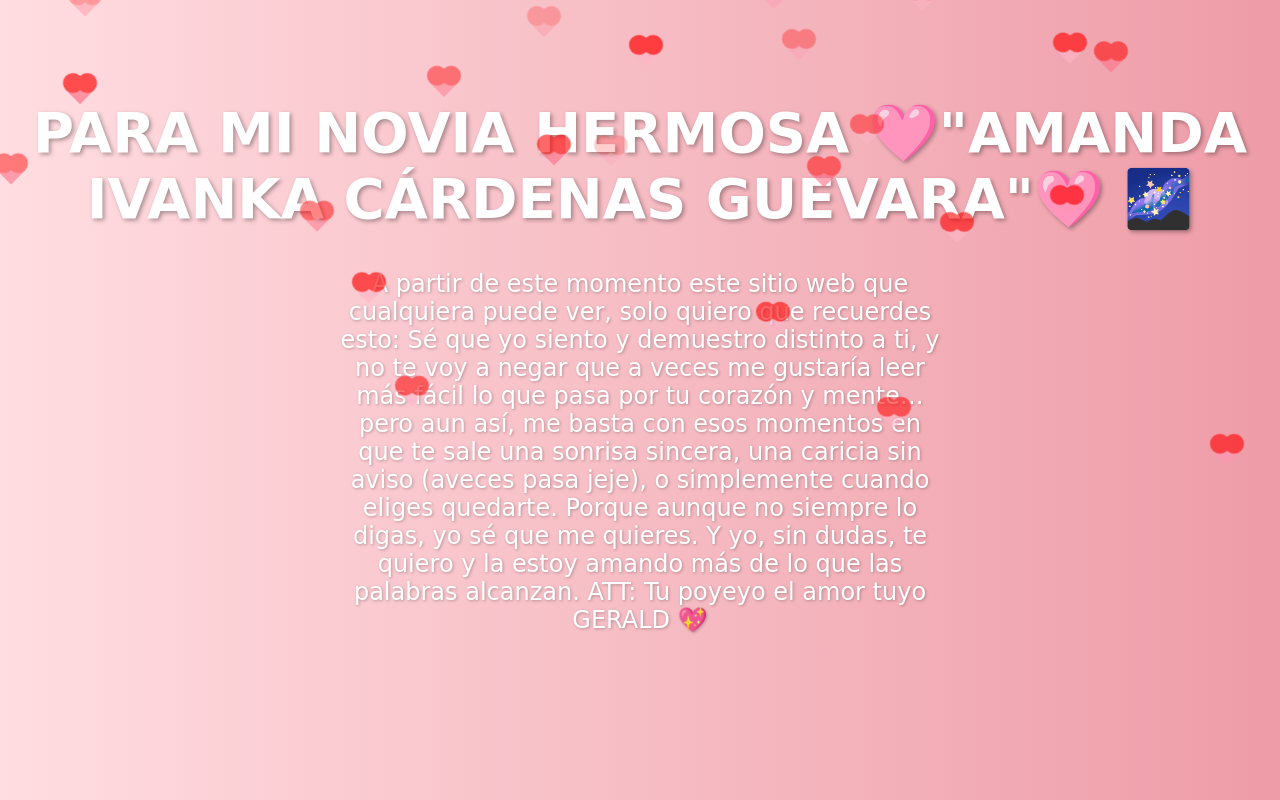
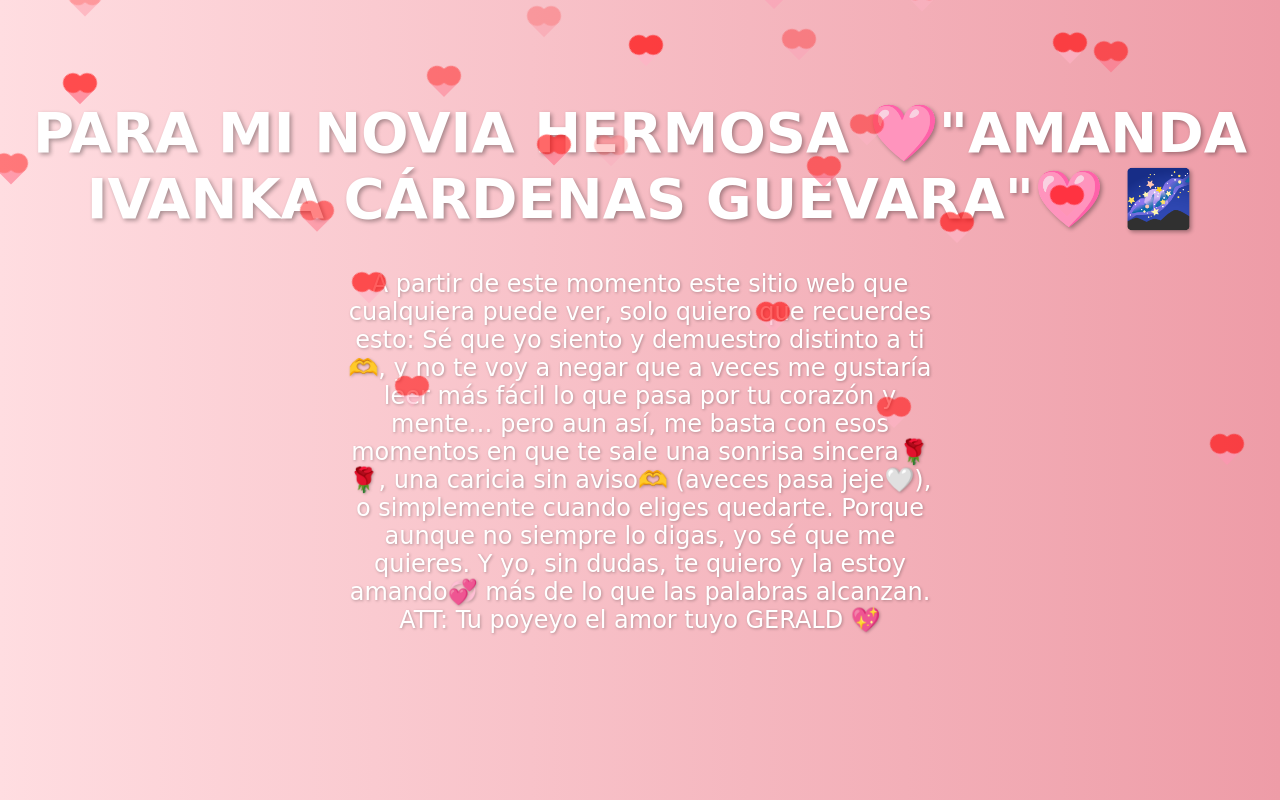
Before and after one commit to msxAonym/para-mi-amada, a plain HTML site: page index.html in a window 1280 px wide. Drawn offline with Linux system fonts and the light colour scheme.

Commit message:
Update index.html

```diff
--- a/index.html
+++ b/index.html
@@ -78,7 +78,7 @@
 <body>
 
   <h1>PARA MI NOVIA HERMOSA 🩷"AMANDA IVANKA CÁRDENAS GUEVARA"🩷 🌌</h1>
-  <p>A partir de este momento este sitio web que cualquiera puede ver, solo quiero que recuerdes esto: Sé que yo siento y demuestro distinto a ti, y no te voy a negar que a veces me gustaría leer más fácil lo que pasa por tu corazón y mente… pero aun así, me basta con esos momentos en que te sale una sonrisa sincera, una caricia sin aviso (aveces pasa jeje), o simplemente cuando eliges quedarte. Porque aunque no siempre lo digas, yo sé que me quieres. Y yo, sin dudas, te quiero y la estoy amando más de lo que las palabras alcanzan.  ATT: Tu poyeyo el amor tuyo GERALD  💖</p>
+  <p>A partir de este momento este sitio web que cualquiera puede ver, solo quiero que recuerdes esto: Sé que yo siento y demuestro distinto a ti🫶, y no te voy a negar que a veces me gustaría leer más fácil lo que pasa por tu corazón y mente… pero aun así, me basta con esos momentos en que te sale una sonrisa sincera🌹🌹, una caricia sin aviso🫶 (aveces pasa jeje🤍), o simplemente cuando eliges quedarte. Porque aunque no siempre lo digas, yo sé que me quieres. Y yo, sin dudas, te quiero y la estoy amando💞 más de lo que las palabras alcanzan.  ATT: Tu poyeyo el amor tuyo GERALD  💖</p>
 
   <audio autoplay loop>
     <source src="https://www.bensound.com/bensound-music/bensound-love.mp3" type="audio/mp3">
```
